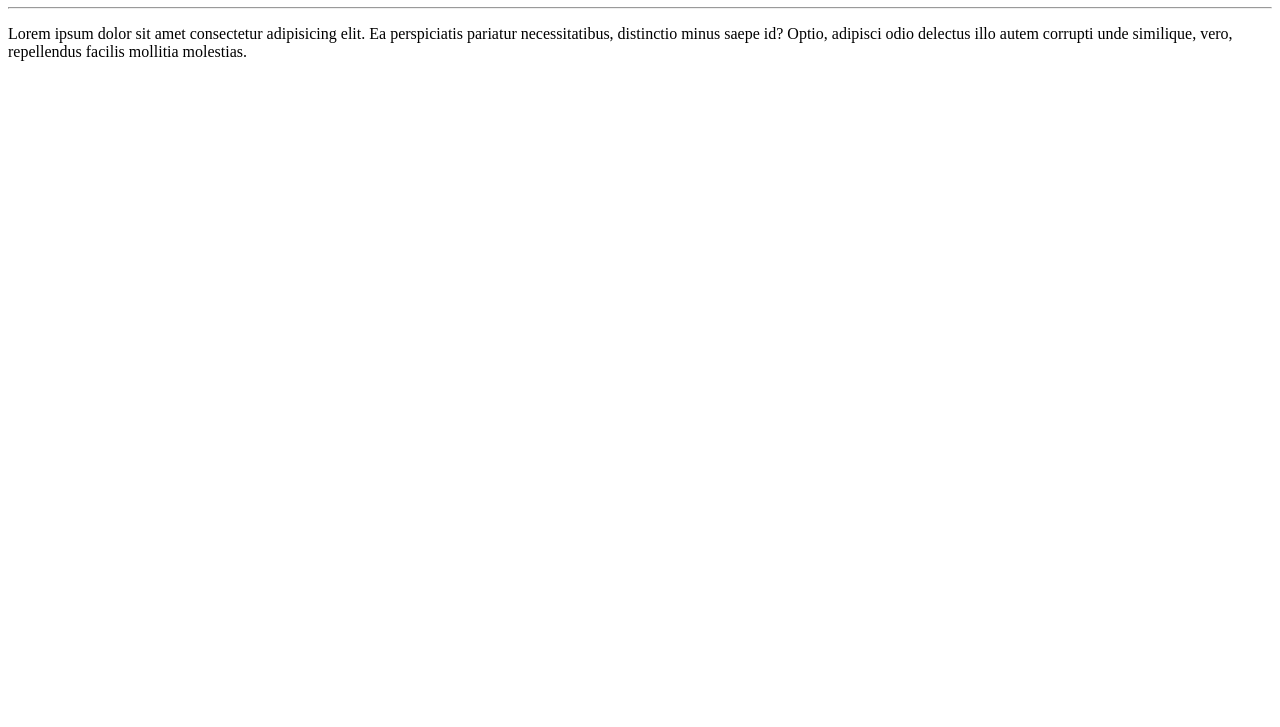
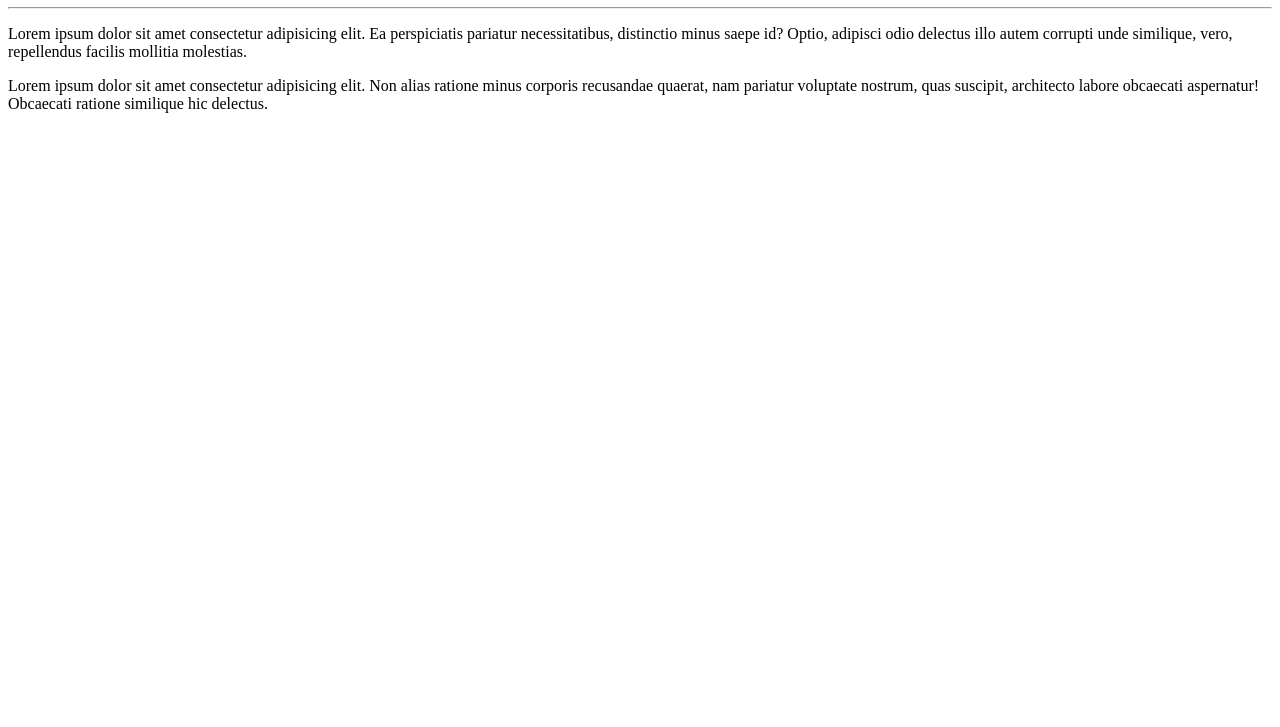
Before and after one commit to LeonardoPSilva1/Ola-Mundo, a plain HTML site: page site-exemplo/index.html in a window 1280 px wide. Shown: the part 73-800 px from the top of the page. Drawn offline with Linux system fonts and the light colour scheme.

Commit message:
adicionei um paragrafo

```diff
--- a/site-exemplo/index.html
+++ b/site-exemplo/index.html
@@ -10,5 +10,8 @@
     <h1>Ola, Mundo!</h1>
     <hr>
     <p>Lorem ipsum dolor sit amet consectetur adipisicing elit. Ea perspiciatis pariatur necessitatibus, distinctio minus saepe id? Optio, adipisci odio delectus illo autem corrupti unde similique, vero, repellendus facilis mollitia molestias.</p>
+    <p>
+        Lorem ipsum dolor sit amet consectetur adipisicing elit. Non alias ratione minus corporis recusandae quaerat, nam pariatur voluptate nostrum, quas suscipit, architecto labore obcaecati aspernatur! Obcaecati ratione similique hic delectus.
+    </p>
 </body>
 </html>
```
